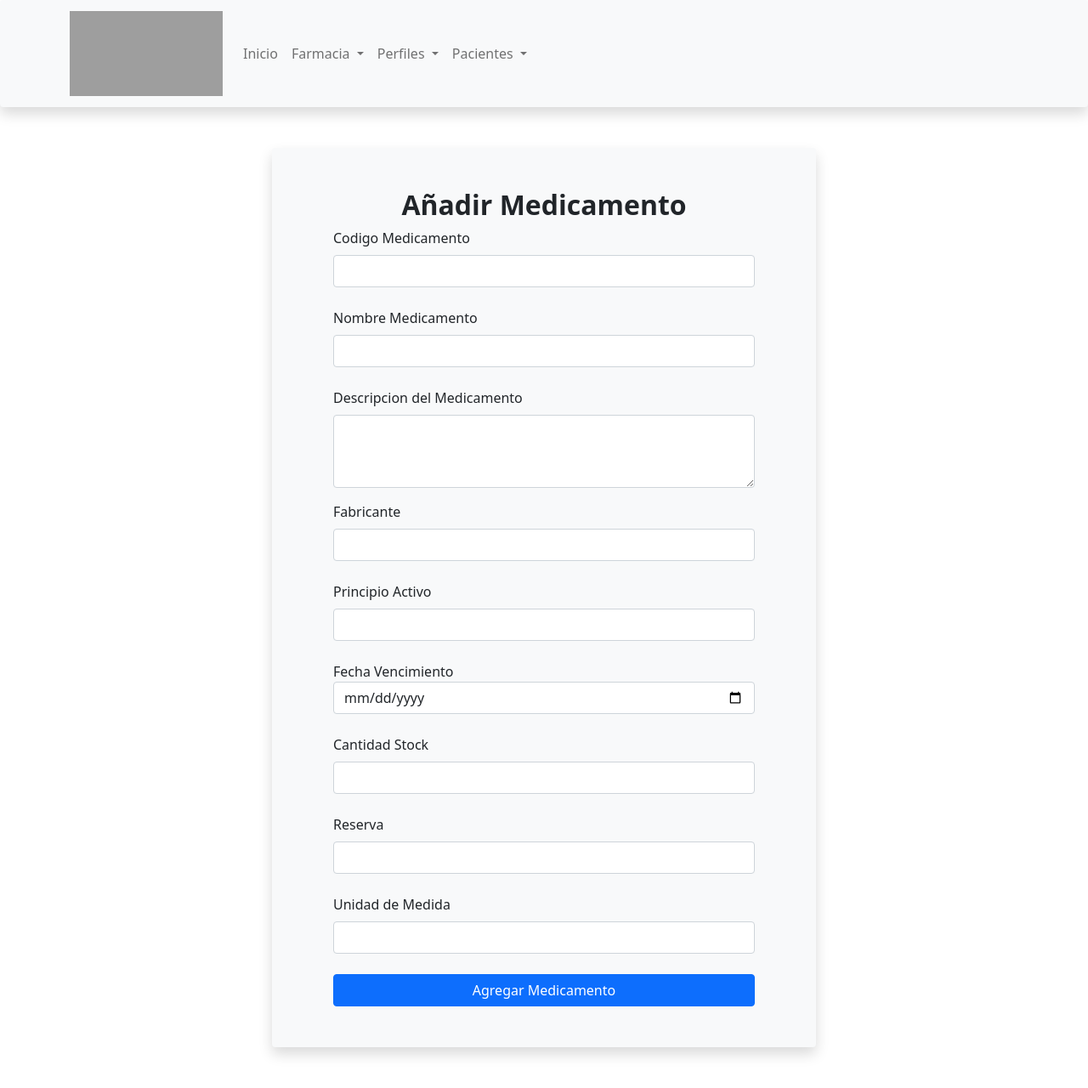
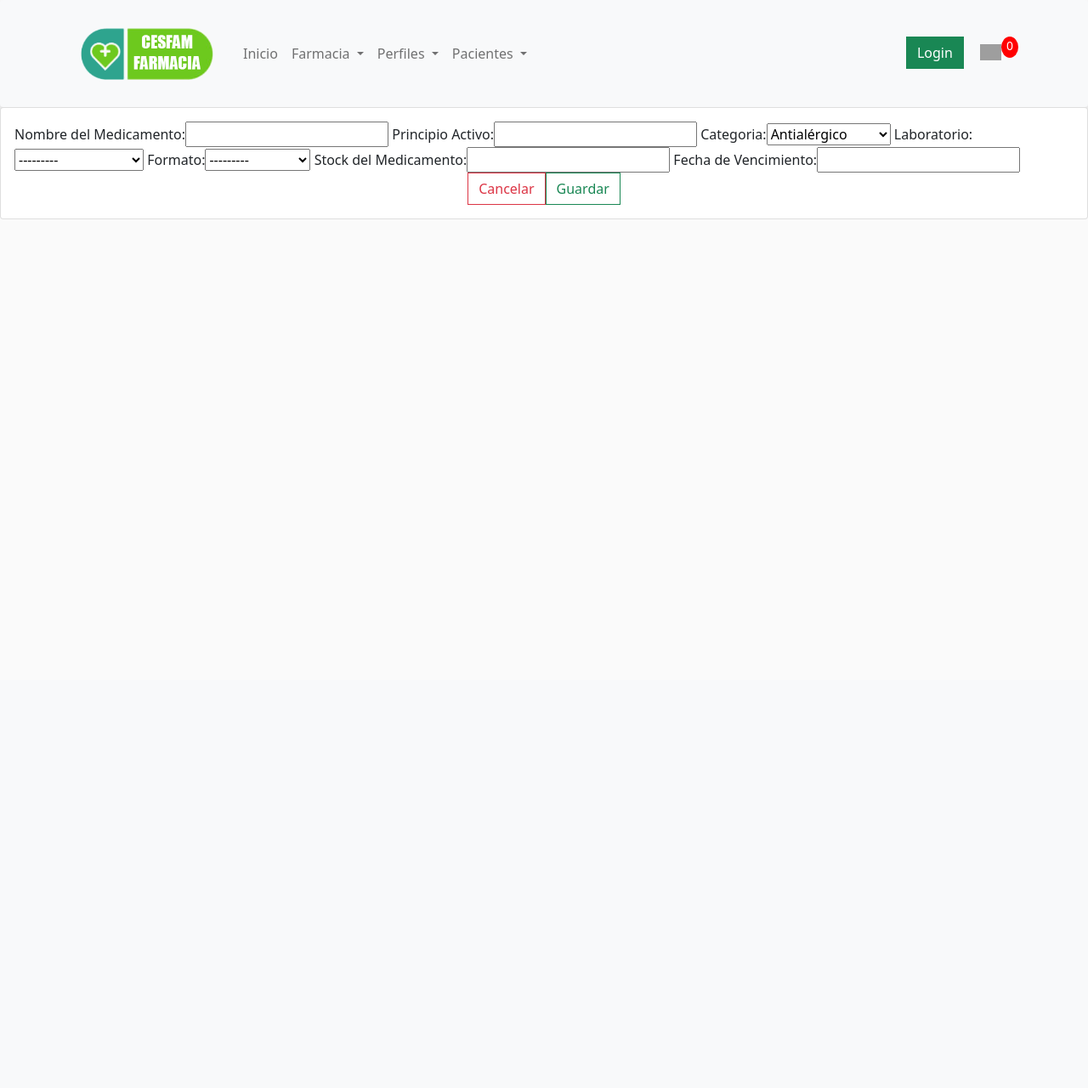
Before and after one commit to isaakau/gestionFarmacia2, a Django app: page /crear_medicamento/ in a window 1280 px wide. Shown: the whole page at 85% size. After the commit the page ends 258 px from the top, so only its background shows below. Run offline with Django 3.2, Linux system fonts and the light colour scheme; data comes from the database, SQL or seed files in the repository; grey boxes are pictures that could not be loaded.

Commit message:
primera parte implementando forms

```diff
--- /dev/null
+++ b/reserva/forms.py
@@ -0,0 +1,7 @@
+from django import forms
+from .models import *
+
+class MedicamentoForm(forms.ModelForm):
+    class Meta:
+        model = Medicamento
+        fields = '__all__'
--- a/reserva/templates/reserva/agregarMedicamentos.html
+++ b/reserva/templates/reserva/agregarMedicamentos.html
@@ -1,132 +1,31 @@
-<!doctype html>
-<html lang="en">
-  <head>
-    <title>Cesfam - Medicamentos</title>
-    <!-- Required meta tags -->
-    <meta charset="utf-8">
-    <meta name="viewport" content="width=device-width, initial-scale=1, shrink-to-fit=no">
+{% extends 'reserva/base.html' %}
+<!-- con este código se conecta al base.html -->
+{% load static %}
+<!--con este código traemos todos las imagenes css y js de la carpeta static-->
 
-    <!-- Bootstrap CSS v5.0.2 -->
-    <link rel="stylesheet" href="https://cdn.jsdelivr.net/npm/bootstrap@5.0.2/dist/css/bootstrap.min.css"  integrity="sha384-EVSTQN3/azprG1Anm3QDgpJLIm9Nao0Yz1ztcQTwFspd3yD65VohhpuuCOmLASjC" crossorigin="anonymous">
-<style>
+{% block content %}
 
-</style>
-  </head>
-   <body>
+<body>
+    <div class="card">
+        <div class="card-body">
 
-    <!-- Header -->
-    <nav class="navbar navbar-expand-md navbar-light bg-light rounded shadow">
-      <div class="container">
-      <a
-        href="bienvenido.html"
-        class="navbar-brand">
-        <img
-        class="d-inline-block align-self-center"
-        src="cesfam-logo.png" width="180" height="100">
+            <form action="" method="post">
 
-      </a>
-      <button
-      type="button"
-      data-bs-toggle="collapse"
-      data-bs-target="#navbarNav"
-      class="navbar-toggler"
+                {% csrf_token %} {{ form }}
 
-      aria-expanded="false"
-      aria-label="Toggle navigation">
-      <span class="navbar-toggler-icon"></span>
-      </button>
-      <div class="collapse navbar-collapse" id="navbarNAV">
-          <ul class="navbar-nav">
-          <li class="nav-item active">
-              <a href="bienvenido.html" class="nav-link">
-                  Inicio
-              </a>
-          </li>
-          <li class="nav-item dropdown">
-            <a class="nav-link dropdown-toggle" href="#" id="navbarDropdownMenuLink" role="button" data-bs-toggle="dropdown" aria-expanded="false">
-              Farmacia
-            </a>
-            <ul class="dropdown-menu" aria-labelledby="navbarDropdownMenuLink">
-              <li><a class="dropdown-item" href="agregarMedicamentos.html">Agregar Medicamentos</a></li>
-              <li><a class="dropdown-item" href="VerMedicamentos.html">Consulta Medicamentos</a></li>
-            </ul>
-          </li>
-          <li class="nav-item dropdown">
-            <a class="nav-link dropdown-toggle" href="#" id="navbarDropdownMenuLink" role="button" data-bs-toggle="dropdown" aria-expanded="false">
-              Perfiles
-            </a>
-            <ul class="dropdown-menu" aria-labelledby="navbarDropdownMenuLink">
-              <li><a class="dropdown-item" href="Usuarios.html">Añadir Usuario</a></li>
-              <li><a class="dropdown-item" href="modperfiles.html">Modificar Usuario</a></li>
-            </ul>
-          </li>
-          <li class="nav-item dropdown">
-            <a class="nav-link dropdown-toggle" href="#" id="navbarDropdownMenuLink" role="button" data-bs-toggle="dropdown" aria-expanded="false">
-              Pacientes
-            </a>
-            <ul class="dropdown-menu" aria-labelledby="navbarDropdownMenuLink">
-              <li><a class="dropdown-item" href="pacientes.html">Ver Pacientes</a></li>
-              <li><a class="dropdown-item" href="verpacientes.html">Consulta Pacientes</a></li>
-            </ul>
-          </li>
-      </ul>
-      </div>
-  </div>
-    </nav>
-    <!-- Fin Header -->
-      <div class="container w-50 bg-light mt-5 rounded shadow" >
-          <div class="row pb-5 align-items-stretch m-lg-5 m-5">
-        <!-- Añadir Medicamento -->
-              <div class="col ">
-                  <h2 class="fw-bold text-center pt-5 bt-5">Añadir Medicamento</h2>
-                  <form action="#">
-                      <div class="mb-4">
-                          <label for="text" class="form-label">Codigo Medicamento</label>
-                          <input type="text" class="form-control">
-                      </div>
+                <div class="d-flex justify-content-center">
+                    <input type="reset" value="Cancelar" class="btn btn-outline-danger">
+                    <input type="submit" value="Guardar" class="btn btn-outline-success">
 
-                      <div class="mb-4">
-                        <label for="text" class="form-label">Nombre Medicamento</label>
-                        <input type="text" class="form-control">
-                      </div>
-                      <div class="mb-3">
-                        <label for="exampleFormControlTextarea1" class="form-label">Descripcion del Medicamento</label>
-                        <textarea class="form-control" id="exampleFormControlTextarea1" rows="3"></textarea>
-                      </div>
-                      <div class="mb-4">
-                        <label for="text" class="form-label">Fabricante</label>
-                        <input type="text" class="form-control">
-                      </div>
-                      <div class="mb-4">
-                        <label for="text" class="form-label">Principio Activo</label>
-                        <input type="text" class="form-control">
-                      </div>
-                      <div class="mb-4">
-                        <label for="startDate">Fecha Vencimiento</label>
-                        <input id="startDate" class="form-control" type="date" />
-                      </div>
-                      <div class="mb-4">
-                        <label for="text" class="form-label">Cantidad Stock</label>
-                        <input type="text" class="form-control">
-                      </div>
-                      <div class="mb-4">
-                        <label for="text" class="form-label">Reserva</label>
-                        <input type="text" class="form-control">
-                      </div>
-                      <div class="mb-4">
-                        <label for="text" class="form-label">Unidad de Medida</label>
-                        <input type="text" class="form-control">
-                      </div>
+                </div>
 
-                      <div class="d-grid">
-                          <button type="submit" class="btn btn-primary">Agregar Medicamento</button>
-                      </div>
-                  </form>
-              </div>
-          </div>
-      </div>
-    <!-- Bootstrap JavaScript Libraries -->
-    <script src="https://cdn.jsdelivr.net/npm/@popperjs/core@2.9.2/dist/umd/popper.min.js" integrity="sha384-IQsoLXl5PILFhosVNubq5LC7Qb9DXgDA9i+tQ8Zj3iwWAwPtgFTxbJ8NT4GN1R8p" crossorigin="anonymous"></script>
-    <script src="https://cdn.jsdelivr.net/npm/bootstrap@5.0.2/dist/js/bootstrap.min.js" integrity="sha384-cVKIPhGWiC2Al4u+LWgxfKTRIcfu0JTxR+EQDz/bgldoEyl4H0zUF0QKbrJ0EcQF" crossorigin="anonymous"></script>
-  </body>
-</html>
+            </form>
+
+        </div>
+    </div>
+
+
+
+</body>
+
+{% endblock %}
--- a/reserva/views.py
+++ b/reserva/views.py
@@ -1,6 +1,6 @@
 from django.shortcuts import render
 from .models import *
-from django.http import HttpResponse
+from .forms import MedicamentoForm
 # Aquí es donde declaramos nuestras vistas personalizadas, a partir de los html que tenemos en la carpeta templates
 #en el codigo de abajo solo se pone reserva porque la función busca automáticamente la carpeta templates
 def home(request):
@@ -16,7 +16,11 @@
     return render(request, 'reserva/VerMedicamentos.html', context)
 
 def crear_medicamento(request):
-    return render(request, 'reserva/agregarMedicamentos.html')
+
+    data = {
+        'form': MedicamentoForm()
+    }
+    return render(request, 'reserva/agregarMedicamentos.html', data)
 
 #def modificar_medicamento(request, id):
 
```
